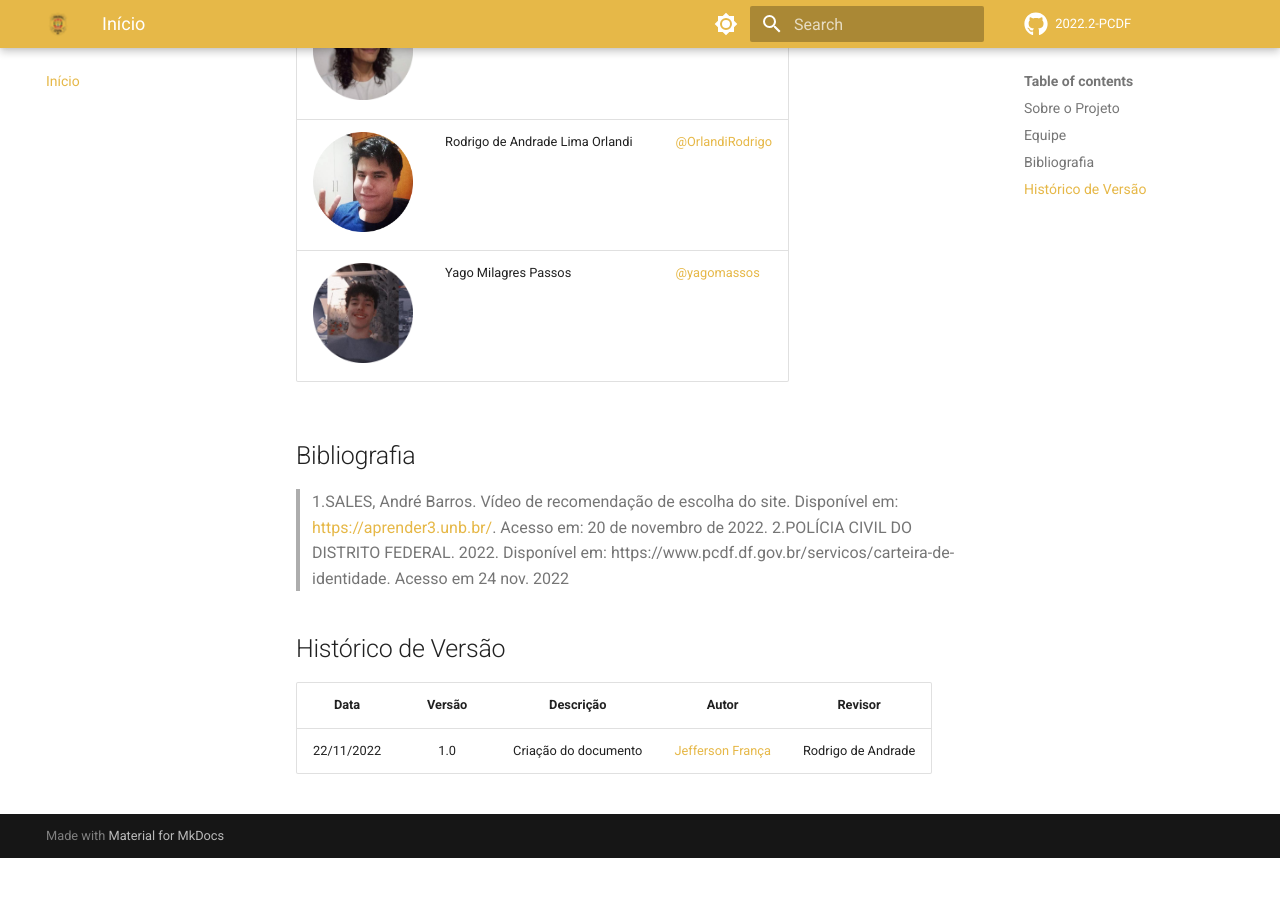
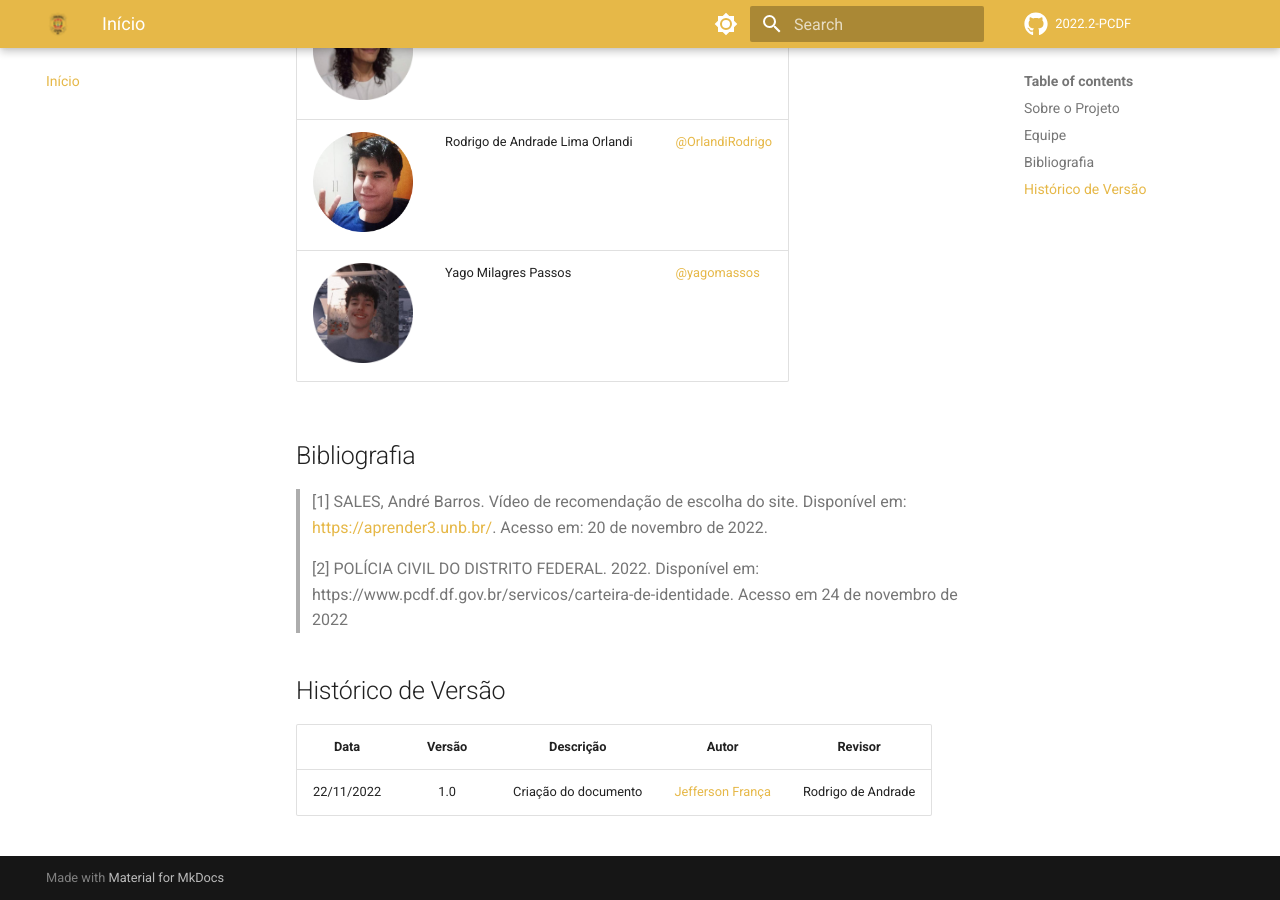
Before and after one commit to Interacao-Humano-Computador/2022.2-PCDF, an MkDocs documentation site: the page built from docs/index.md, in a window 1280 px wide and 900 px high, scrolled down 992 px. Built offline with MkDocs 1.6.1 and Material for MkDocs 9.7.7, drawn with Linux system fonts in a browser that asks for light colours; comment, search, counter and statistics services are not loaded; before the commit the page ends 1850 px from its top, so only the background shows below that.

```diff
--- a/docs/index.md
+++ b/docs/index.md
@@ -18,8 +18,9 @@ Aqui serão detalhados os aspectos do projeto em grupo, o qual objetiva a análi
 
 ## Bibliografia
 
-> 1.SALES, André Barros. Vídeo de recomendação de escolha do site. Disponível em: <https://aprender3.unb.br/>. Acesso em: 20 de novembro de 2022.
-> 2.POLÍCIA CIVIL DO DISTRITO FEDERAL. 2022. Disponível em: https://www.pcdf.df.gov.br/servicos/carteira-de-identidade. Acesso em 24 nov. 2022
+> [1] SALES, André Barros. Vídeo de recomendação de escolha do site. Disponível em: <https://aprender3.unb.br/>. Acesso em: 20 de novembro de 2022.
+
+> [2] POLÍCIA CIVIL DO DISTRITO FEDERAL. 2022. Disponível em: https://www.pcdf.df.gov.br/servicos/carteira-de-identidade. Acesso em 24 de novembro de 2022
 
 ## Histórico de Versão
 
```
Also changed, not shown: docs/escolha_do_site.md (+3 -2 lines), docs/ferramentas.md (+6 -0 lines).
